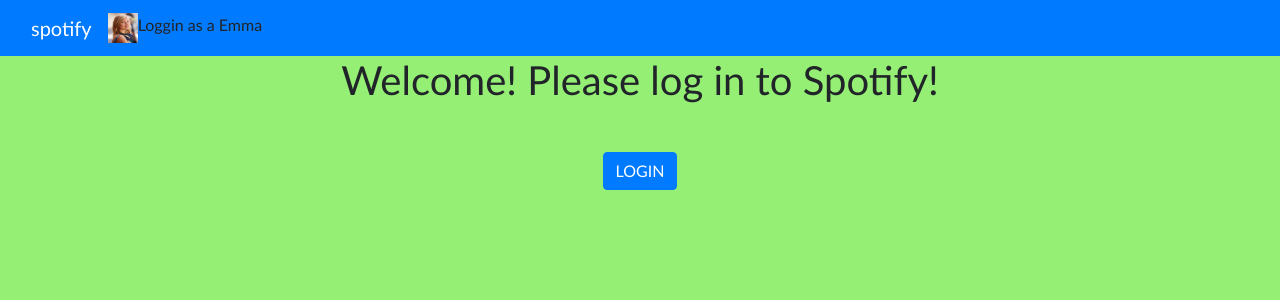
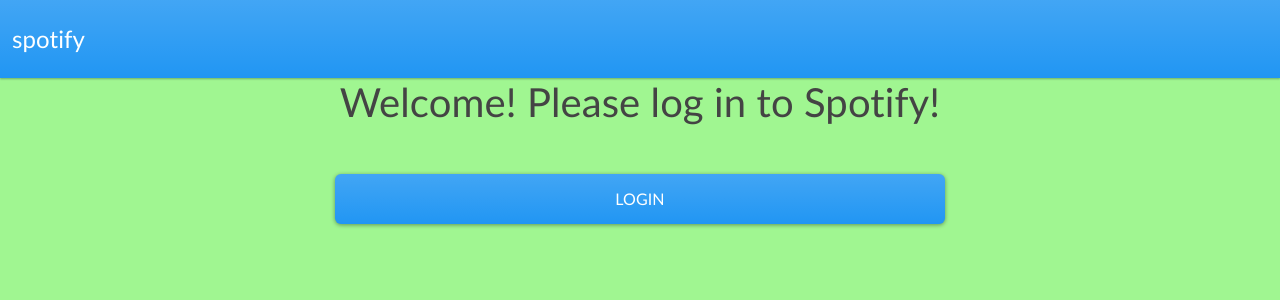
Before and after one commit to cis3296f22/Spotify-Genres-in-Python, a Django app: page / in a window 1280 px wide. Shown: the top 300 px of the page. Run offline with Django 4.2, Linux system fonts and the light colour scheme; some libraries are stand-ins or nearby versions.

Commit message:
update login

```diff
--- a/templates/login.html
+++ b/templates/login.html
@@ -7,25 +7,21 @@
         <meta name="description" content="">
         <meta name="viewport" content="width=device-width, initial-scale=1">
         <link rel="stylesheet" href="https://cdn.jsdelivr.net/npm/bootstrap@4.3.1/dist/css/bootstrap.min.css">
-        <link href="node_modules/bootswatch/dist/Materia/" rel="stylesheet"/>
+        <link href="node_modules/bootswatch/dist/Materia/bootstrap.min.css" rel="stylesheet"/>
         <link href="login.css" rel="stylesheet">
     </head>
     <body>
+        <style>
+            body{
+                background-color: rgb(160, 246, 145);
+            }
+        </style>
         <nav class="navbar navbar-expand-lg navbar-dark bg-primary">
             <div class="container-fluid">
                 <a class="navbar-brand" href="#">spotify</a>
                 <button class="navbar-toggler" type="button" data-bs-toggle="collapse" data-bs-target="#navbarColor01" aria-controls="navbarColor01" aria-expanded="false" aria-label="Toggle navigation">
                 <span class="navbar-toggler-icon"></span>
                 </button>
-                <div class="collapse navbar-collapse" id="navbarColor01">
-                    <ul class="navbar-nav me-auto">
-                        <li class="nav-item"></li>
-                    </ul>
-                    <form class="d-flex">
-                        <img src="image/R.jpg">
-                        Loggin as a Emma
-                    </form>
-                </div>
             </div>
         </nav>
         <center>
```
